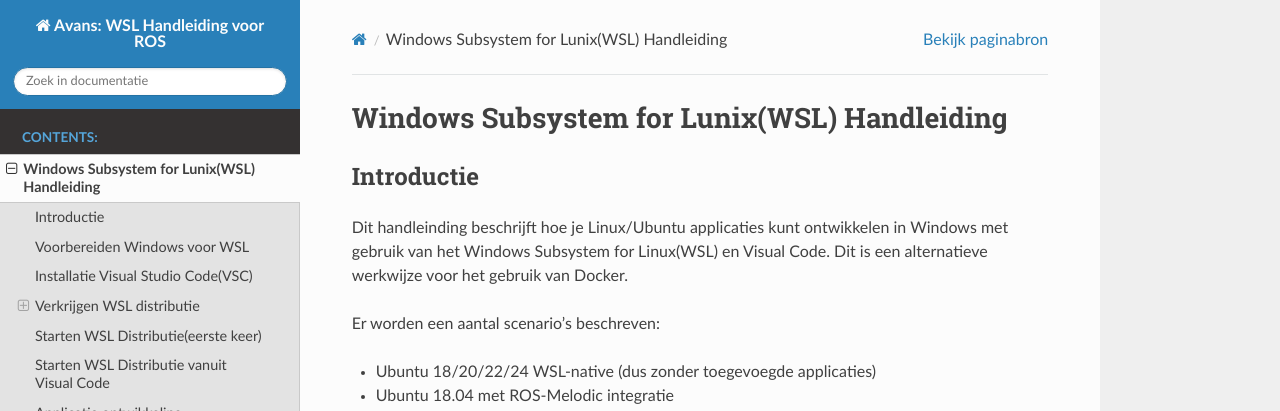
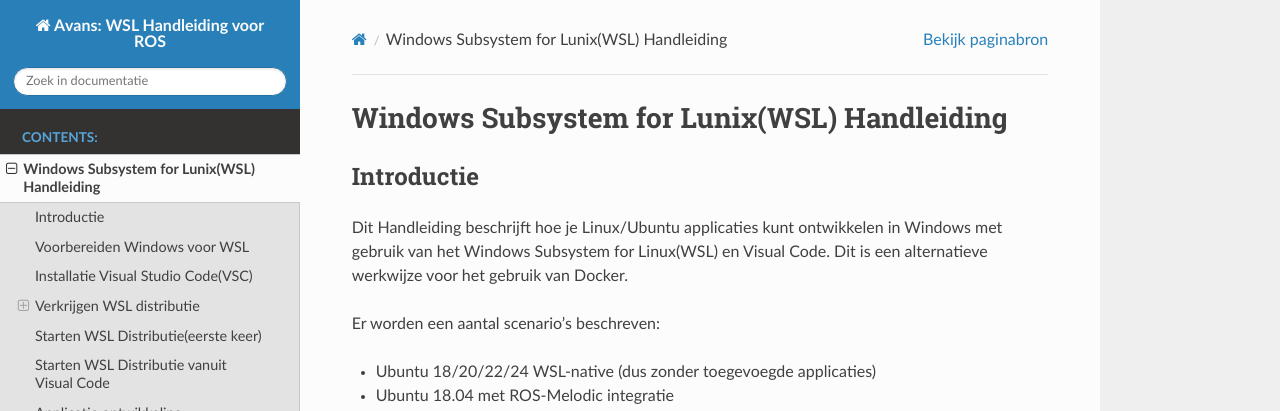
Before and after one commit to AvansMechatronica/WindowsSubsystemForLinuxHandleiding, a Sphinx documentation site: the page built from documentation/documentation/WSL_Handleiding.md, in a window 1280 px wide and 900 px high. Shown: the top 411 px of the window. Built offline with Sphinx 7.4.7 and the Read the Docs theme 3.1.0, drawn with Linux system fonts in a browser that asks for light colours.

Commit message:
20250123

```diff
--- a/documentation/documentation/WSL_Handleiding.md
+++ b/documentation/documentation/WSL_Handleiding.md
@@ -1,7 +1,7 @@
 # Windows Subsystem for Lunix(WSL) Handleiding
 
 ## Introductie
-Dit handleinding beschrijft hoe je Linux/Ubuntu applicaties kunt ontwikkelen in Windows met gebruik van het Windows Subsystem for Linux(WSL) en Visual Code. Dit is een alternatieve werkwijze voor het gebruik van Docker.
+Dit Handleiding beschrijft hoe je Linux/Ubuntu applicaties kunt ontwikkelen in Windows met gebruik van het Windows Subsystem for Linux(WSL) en Visual Code. Dit is een alternatieve werkwijze voor het gebruik van Docker.
 
 Er worden een aantal scenario’s beschreven:
 * Ubuntu 18/20/22/24 WSL-native (dus zonder toegevoegde applicaties)
--- a/documentation/index.rst
+++ b/documentation/index.rst
@@ -7,7 +7,7 @@
 ==========================================================
 
 **Avans: Windows Subsystem for Linux Handleiding**
-Dit is een handleinding voor gebruikers die gebruik willen maken een voorbereide WSL-distributie voor ROS.
+Dit is een Handleiding voor gebruikers die gebruik willen maken een voorbereide WSL-distributie voor ROS.
 De volgende ROS platformen worden ondersteund:
 
 + ROS1 Melodic
```
Also changed, not shown: README.md (+1 -1 lines).
